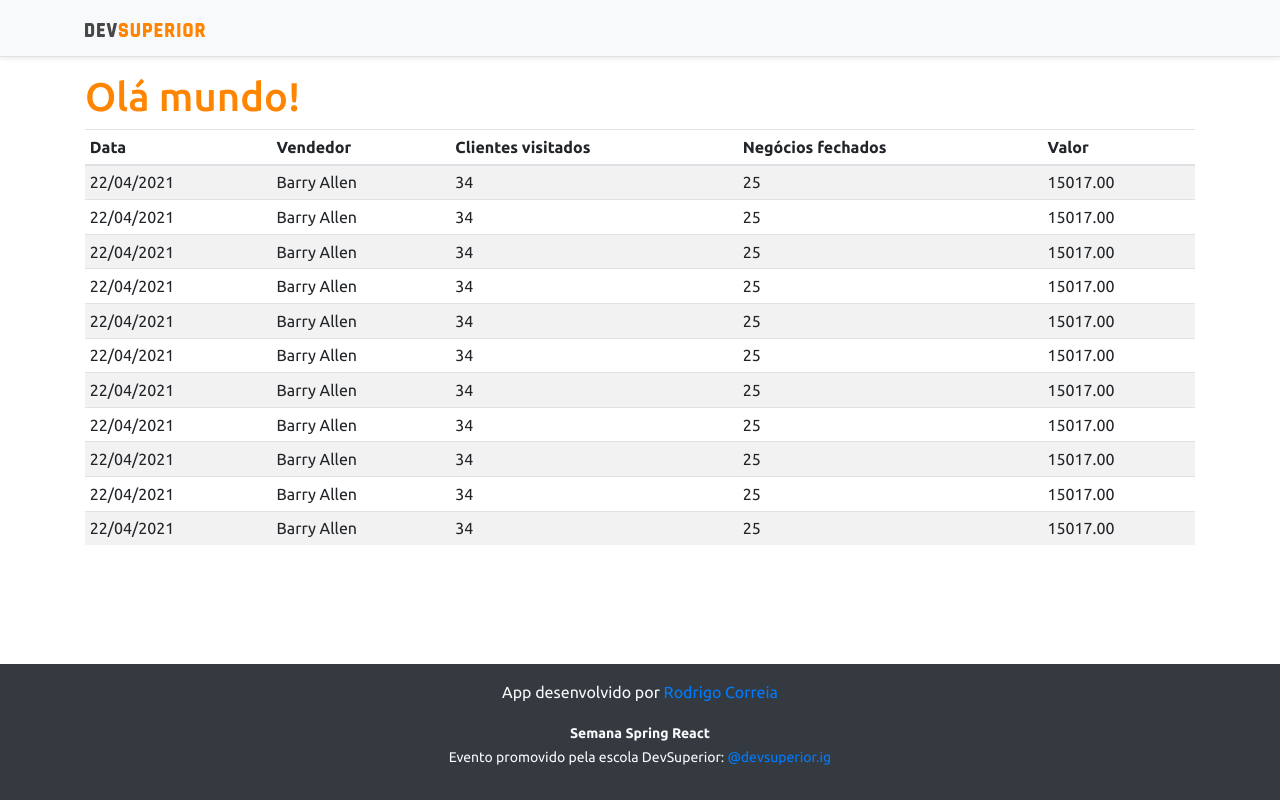
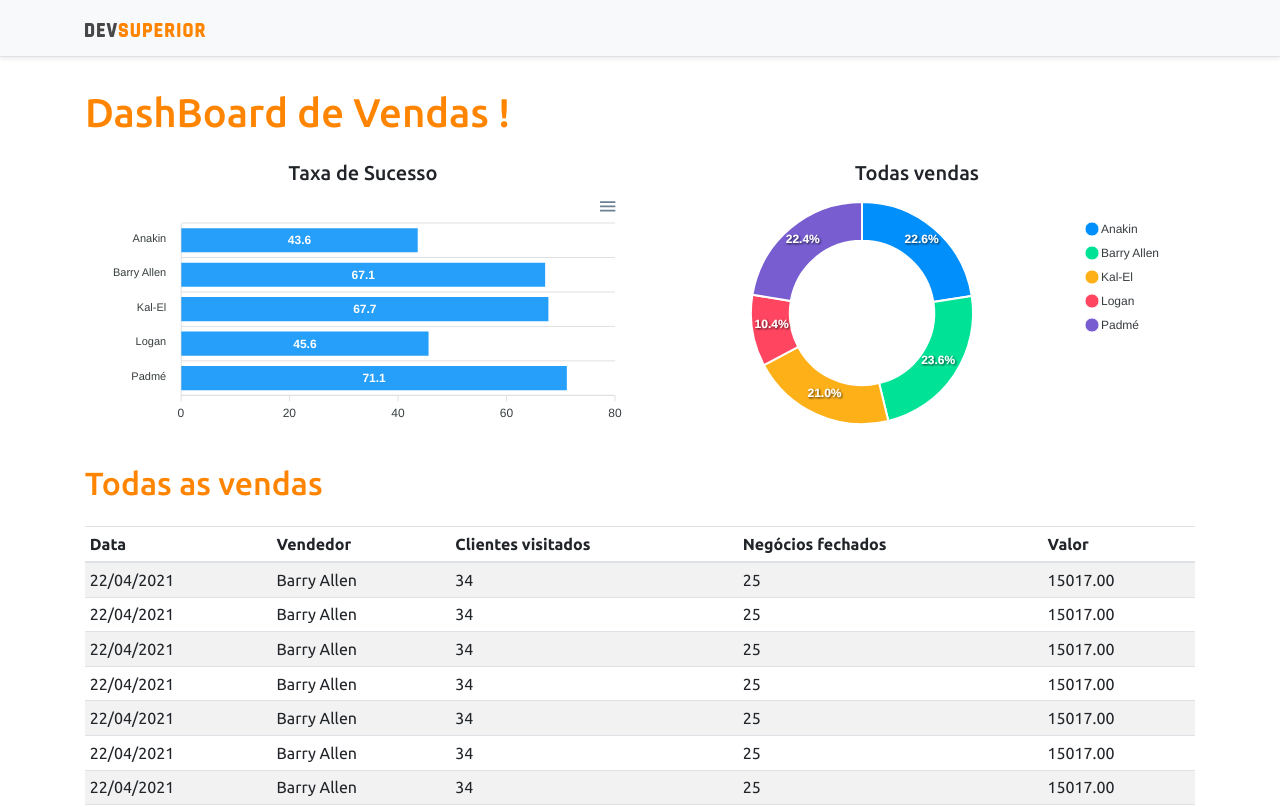
Before and after one commit to Rod-sc95/projeto-sds3, a React (Create React App) app in the folder frontend/: page / in a window 1280 px wide. Shown: the top 807 px of the page. Built offline with nearby package versions, Linux system fonts and the light colour scheme.

Commit message:
Static charts

```diff
--- a/frontend/package.json
+++ b/frontend/package.json
@@ -12,10 +12,12 @@
     "@types/node": "^12.0.0",
     "@types/react": "^17.0.0",
     "@types/react-dom": "^17.0.0",
+    "apexcharts": "^3.26.1",
     "bootstrap": "^4.6.0",
     "jquery": "1.9.1",
     "popper.js": "^1.16.1",
     "react": "^17.0.2",
+    "react-apexcharts": "^1.3.9",
     "react-dom": "^17.0.2",
     "react-scripts": "4.0.3",
     "typescript": "^4.1.2",
--- a/frontend/src/App.tsx
+++ b/frontend/src/App.tsx
@@ -1,4 +1,6 @@
+import BarChart from 'components/BarChart';
 import DataTable from 'components/DataTable';
+import DonutChart from 'components/DonutChart';
 import Footer from 'components/Footer';
 import NavBar from 'components/NavBar';
 import React from 'react';
@@ -8,7 +10,22 @@
     <>
     <NavBar />
     <div className="container">
-      <h1 className="text-primary">Olá mundo!</h1>
+      <h1 className="text-primary py-3">DashBoard de Vendas !</h1>
+
+      <div className="row px-3">
+        <div className="col-sm-6">
+          <h5 className="text-center texte secondary">Taxa de Sucesso</h5>
+          <BarChart/>
+        </div>
+        <div className="col-sm-6">
+          <h5 className="text-center texte secondary">Todas vendas</h5>
+          <DonutChart/>
+        </div>
+      </div>
+
+      <div className="py-3">
+        <h2 className="text-primary"> Todas as vendas</h2>
+      </div>
 
       <DataTable/>
     </div>
--- /dev/null
+++ b/frontend/src/components/BarChart/index.tsx
@@ -0,0 +1,35 @@
+import Chart from 'react-apexcharts';
+
+const BarChart = () => {
+
+    const options = {
+        plotOptions: {
+            bar: {
+                horizontal: true,
+            }
+        },
+    };
+
+    const mockData = {
+        labels: {
+            categories: ['Anakin', 'Barry Allen', 'Kal-El', 'Logan', 'Padmé']
+        },
+        series: [
+            {
+                name: "% Sucesso",
+                data: [43.6, 67.1, 67.7, 45.6, 71.1]
+            }
+        ]
+    };
+
+    return (
+        <Chart
+            options={{...options, xaxis: mockData.labels}}
+            series={mockData.series}
+            type='bar'
+            height="240"
+        />
+    );
+}
+
+export default BarChart;
--- /dev/null
+++ b/frontend/src/components/DonutChart/index.tsx
@@ -0,0 +1,26 @@
+import Chart from 'react-apexcharts';
+
+const DonutChart = () => {
+
+    const mockData = {
+        series: [477138, 499928, 444867, 220426, 473088],
+        labels: ['Anakin', 'Barry Allen', 'Kal-El', 'Logan', 'Padmé']
+    }
+
+    const options = {
+        legend: {
+            show: true
+        }
+    }
+
+    return (
+        <Chart
+            options={{...options, labels: mockData.labels}}
+            series={mockData.series}
+            type='donut'
+            height="240"
+        />
+    );
+}
+
+export default DonutChart;
```
Also changed, not shown: 1 other file (tests, documents, lock files or other folders).
